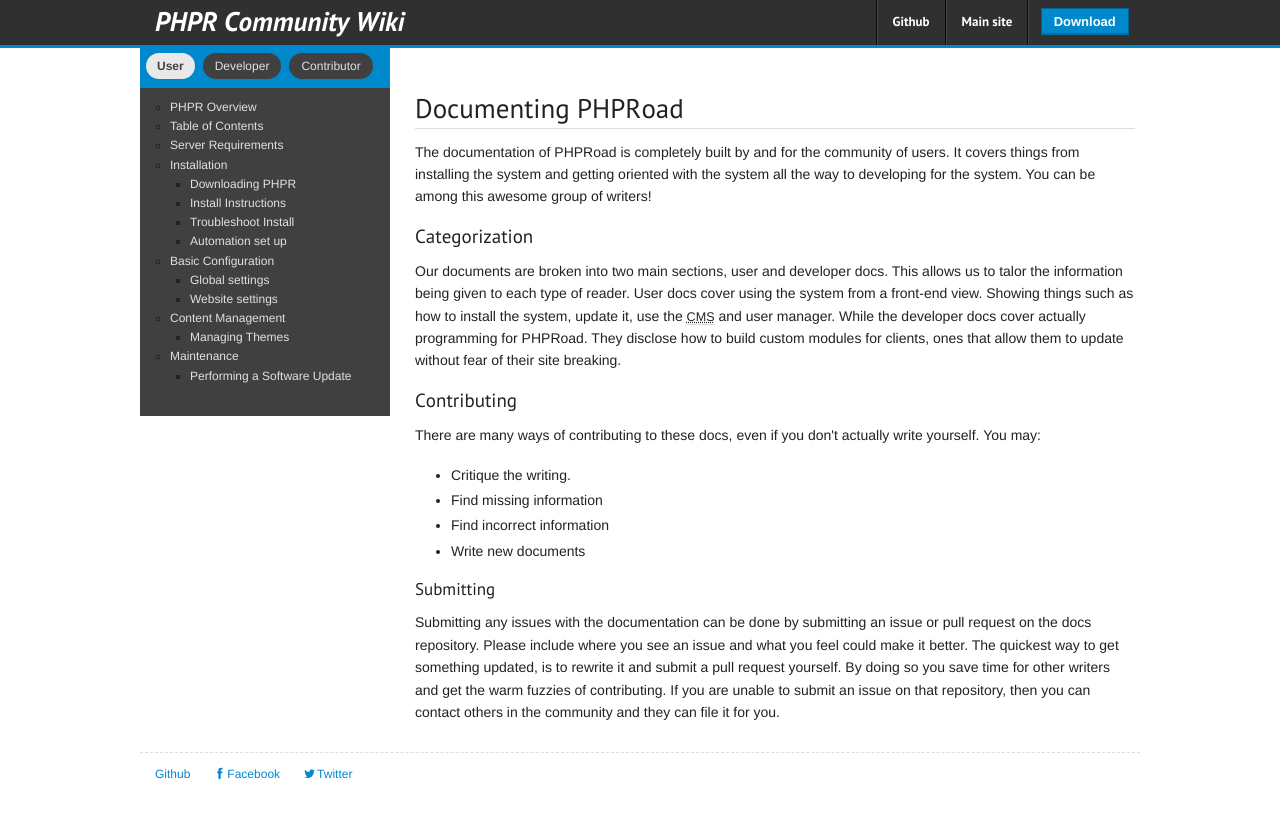
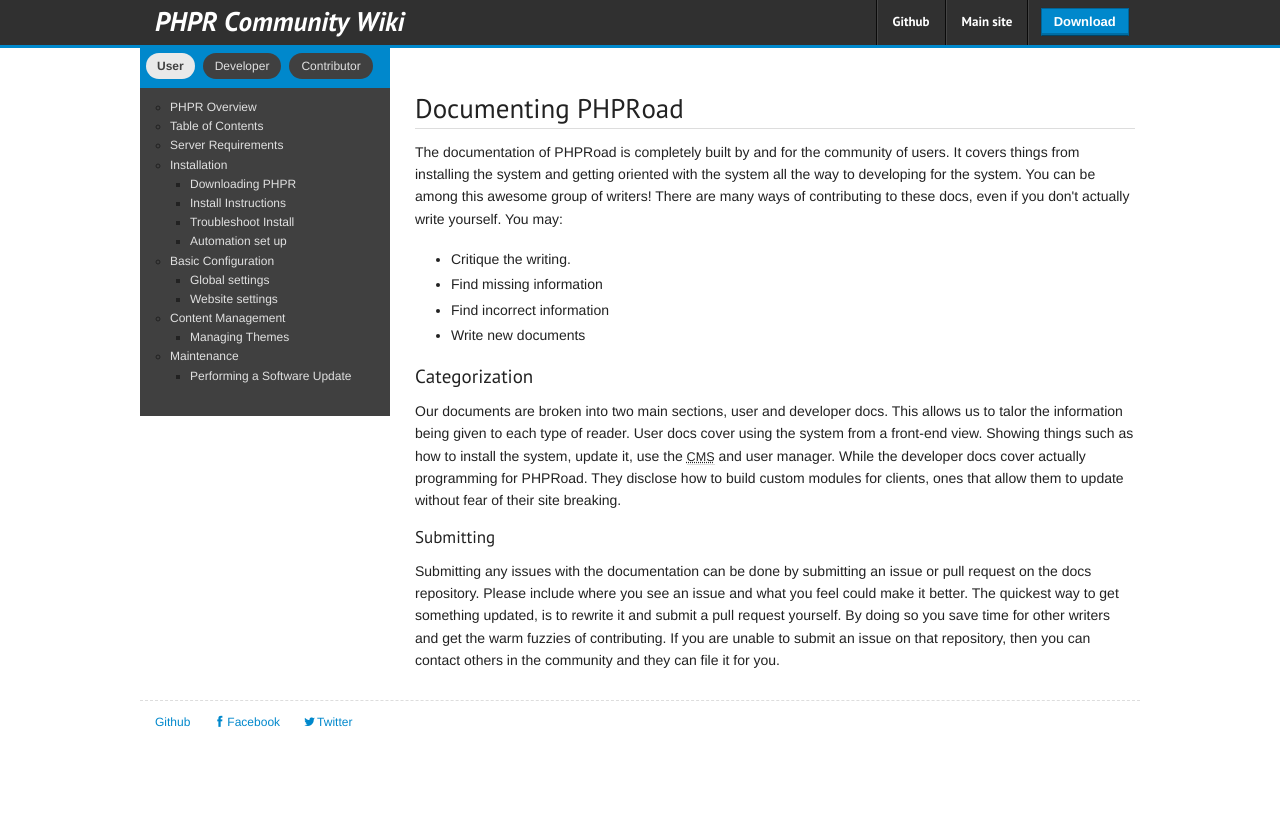
Before and after one commit to phproad/docs, a Jekyll site: the page built from contributor/docs.html, in a window 1280 px wide. Shown: the top 818 px of the page. Built offline with Jekyll 4.4.1, drawn with Linux system fonts in a browser that asks for light colours; nearby versions of some CDN libraries; part of the change alters nothing that is shown.

```diff
--- a/contributor/docs.html
+++ b/contributor/docs.html
@@ -4,15 +4,7 @@ title: Documentation contributions
 ---
 <h3>Documenting PHPRoad</h3>
 <p>
-	The documentation of PHPRoad is completely built by and for the community of users. It covers things from installing the system and getting oriented with the system all the way to developing for the system. You can be among this awesome group of writers!
-</p>
-<h4>Categorization</h4>
-<p>
-	Our documents are broken into two main sections, user and developer docs. This allows us to talor the information being given to each type of reader. User docs cover using the system from a front-end view. Showing things such as how to install the system, update it, use the <abbr title="Content Management System">CMS</abbr> and user manager. While the developer docs cover actually programming for PHPRoad. They disclose how to build custom modules for clients, ones that allow them to update without fear of their site breaking.
-</p>
-<h4>Contributing</h4>
-<p>
-	There are many ways of contributing to these docs, even if you don't actually write yourself. You may:
+	The documentation of PHPRoad is completely built by and for the community of users. It covers things from installing the system and getting oriented with the system all the way to developing for the system. You can be among this awesome group of writers! There are many ways of contributing to these docs, even if you don't actually write yourself. You may:
 	<ul>
 		<li>Critique the writing.</li>
 		<li>Find missing information</li>
@@ -20,6 +12,10 @@ title: Documentation contributions
 		<li>Write new documents</li>
 	</ul>
 </p>
+<h4>Categorization</h4>
+<p>
+	Our documents are broken into two main sections, user and developer docs. This allows us to talor the information being given to each type of reader. User docs cover using the system from a front-end view. Showing things such as how to install the system, update it, use the <abbr title="Content Management System">CMS</abbr> and user manager. While the developer docs cover actually programming for PHPRoad. They disclose how to build custom modules for clients, ones that allow them to update without fear of their site breaking.
+</p>
 <h5>Submitting</h5>
 <p>
 	Submitting any issues with the documentation can be done by submitting an issue or pull request on the docs repository. Please include where you see an issue and what you feel could make it better. The quickest way to get something updated, is to rewrite it and submit a pull request yourself. By doing so you save time for other writers and get the warm fuzzies of contributing. If you are unable to submit an issue on that repository, then you can contact others in the community and they can file it for you.
```
